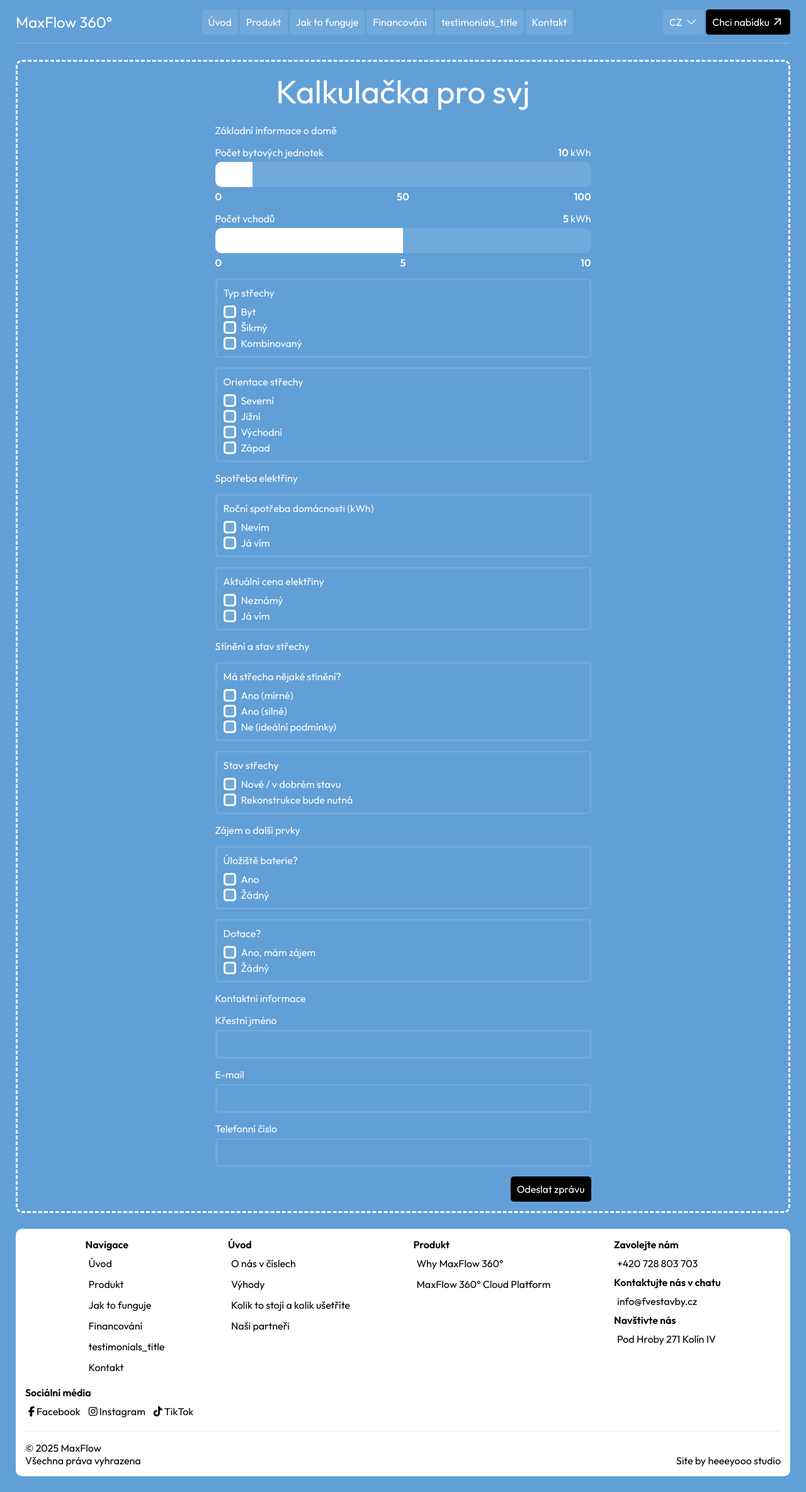
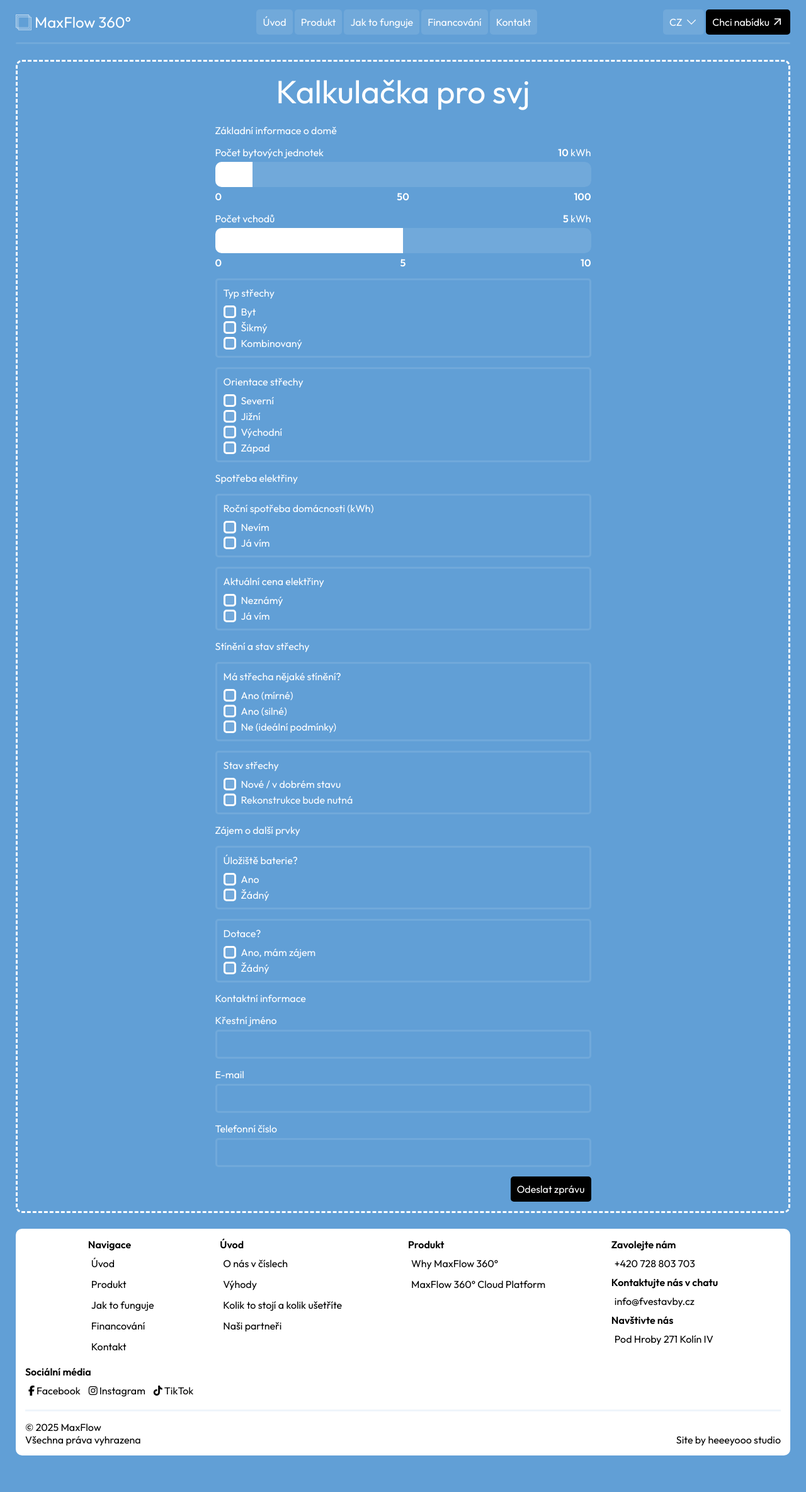
Before and after one commit to stepandordiai/max-flow, a React (Vite) app: page /form-calculator in a window 1280 px wide. Shown: the whole page at 63% size. After the commit the page ends 2336 px from the top, so only its background shows below. Built offline with nearby package versions, Linux system fonts and the light colour scheme.

Commit message:
Update Header and info

```diff
--- a/src/App.jsx
+++ b/src/App.jsx
@@ -10,7 +10,6 @@ import Footer from "./components/Footer/Footer";
 import ScrollToTop from "./utils/ScrollToTop";
 import "./i18next";
 import FormCalculator from "./pages/FormCalculator/FormCalculator";
-import Testimonials from "./pages/Testimonials/Testimonials";
 import "./scss/App.scss";
 
 function App() {
@@ -23,7 +22,6 @@ function App() {
 				<Route path="/product" element={<Product />} />
 				<Route path="/how-it-works" element={<HowItWorks />} />
 				<Route path="/financing" element={<Financing />} />
-				<Route path="/testimonials" element={<Testimonials />} />
 				<Route path="/contact" element={<Contact />} />
 				<Route path="/form-calculator" element={<FormCalculator />} />
 			</Routes>
--- a/src/components/Footer/Footer.jsx
+++ b/src/components/Footer/Footer.jsx
@@ -77,14 +77,6 @@ const Footer = () => {
 								to="/financing"
 							>
 								{t("financing")}
-							</NavLink>
-							<NavLink
-								className={({ isActive }) =>
-									isActive ? activeFooterNavLink : inactiveFooterNavLink
-								}
-								to="/testimonials"
-							>
-								{t("testimonials_title")}
 							</NavLink>
 							<NavLink
 								className={({ isActive }) =>
--- a/src/components/Header/Header.jsx
+++ b/src/components/Header/Header.jsx
@@ -3,6 +3,7 @@ import BurgerBtn from "../BurgerBtn/BurgerBtn";
 import { NavLink, useLocation } from "react-router-dom";
 import { useEffect } from "react";
 import LngSelect from "../LngSelect/LngSelect";
+import logo from "/max-flow-logo-v1.png";
 import "./Header.scss";
 
 const Header = () => {
@@ -36,42 +37,37 @@ const Header = () => {
 	return (
 		<>
 			<header className="header">
-				<NavLink className="header__logo" to={"/"}>
-					MaxFlow 360&deg;
+				<NavLink className="header__logo" to="/">
+					<img src={logo} width={25} height={25} alt="" />
+					<span>MaxFlow 360&deg;</span>
 				</NavLink>
 				<nav className="header__nav">
 					<NavLink
-						to={"/"}
+						to="/"
 						className={({ isActive }) => (isActive ? activeLink : inactiveLink)}
 					>
 						{t("home")}
 					</NavLink>
 					<NavLink
-						to={"/product"}
+						to="/product"
 						className={({ isActive }) => (isActive ? activeLink : inactiveLink)}
 					>
 						{t("product")}
 					</NavLink>
 					<NavLink
-						to={"/how-it-works"}
+						to="/how-it-works"
 						className={({ isActive }) => (isActive ? activeLink : inactiveLink)}
 					>
 						{t("how_it_works_title")}
 					</NavLink>
 					<NavLink
-						to={"/financing"}
+						to="/financing"
 						className={({ isActive }) => (isActive ? activeLink : inactiveLink)}
 					>
 						{t("financing")}
 					</NavLink>
 					<NavLink
-						to={"/testimonials"}
-						className={({ isActive }) => (isActive ? activeLink : inactiveLink)}
-					>
-						{t("testimonials_title")}
-					</NavLink>
-					<NavLink
-						to={"/contact"}
+						to="/contact"
 						className={({ isActive }) => (isActive ? activeLink : inactiveLink)}
 					>
 						{t("contact_title")}
--- a/src/components/Header/Header.scss
+++ b/src/components/Header/Header.scss
@@ -21,7 +21,14 @@
 }
 
 .header__logo {
-	font-size: 1.5rem;
+	display: flex;
+	justify-content: center;
+	align-items: center;
+	gap: 5px;
+
+	span {
+		font-size: 1.5rem;
+	}
 }
 
 .header__nav {
@@ -106,3 +113,11 @@
 		column-gap: 15px;
 	}
 }
+
+@media screen and (width < 350px) {
+	.header__logo {
+		span {
+			display: none;
+		}
+	}
+}
--- a/src/components/Menu/Menu.jsx
+++ b/src/components/Menu/Menu.jsx
@@ -66,14 +66,6 @@ const Menu = () => {
 						className={({ isActive }) =>
 							isActive ? activeMenuLink : inactiveMenuLink
 						}
-						to={"/testimonials"}
-					>
-						{t("testimonials_title")}
-					</NavLink>
-					<NavLink
-						className={({ isActive }) =>
-							isActive ? activeMenuLink : inactiveMenuLink
-						}
 						to={"/contact"}
 					>
 						{t("contact_title")}
```
Also changed, not shown: public/max-flow-logo-v1.png (added).
